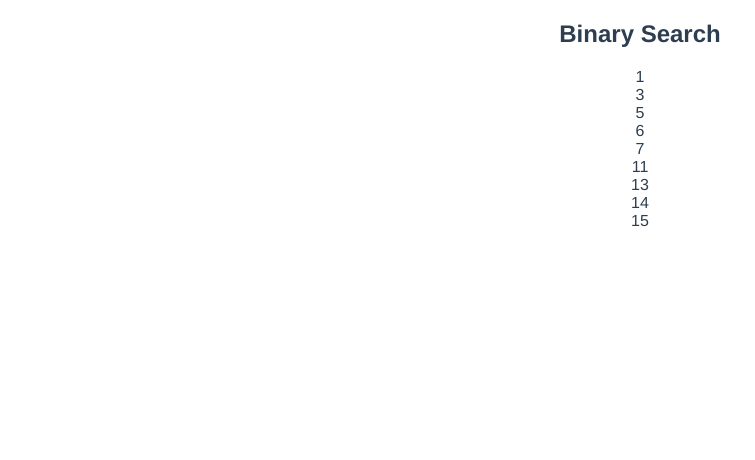
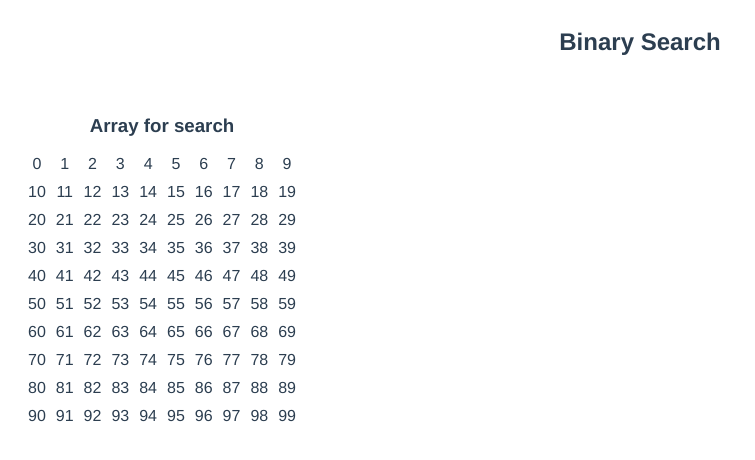
Before and after one commit to vitalic-web/algorithms, a Vue app: page /binary in a window 1280 px wide. Shown: the top 460 px of the page, without its empty margins (0-755 px from the left). Built offline with nearby package versions, Linux system fonts and the light colour scheme.

Commit message:
Add styles for displayed array

```diff
--- a/src/views/BinarySearch.vue
+++ b/src/views/BinarySearch.vue
@@ -1,14 +1,19 @@
 <template>
-  <div>
+  <div class="binary">
     <h2>Binary Search</h2>
-    <div>
-      <div v-for="(item, index) in arr" :key="index + 'a'">{{ item }}</div>
+    <div class="binary__container">
+      <div class="binary__array-container">
+        <h3>Array for search</h3>
+        <div class="binary__array">
+          <div v-for="(item, index) in arr" :key="index + 'a'">{{ item }}</div>
+        </div>
+      </div>
     </div>
   </div>
 </template>
 
 <script setup lang="ts">
-const arr: number[] = [1, 3, 5, 6, 7, 11, 13, 14, 15];
+const arr: number[] = Array.from(Array(100).keys());
 
 const binarySearch = (list: number[], item: number) => {
   let low = 0;
@@ -28,3 +33,29 @@ const binarySearch = (list: number[], item: number) => {
   return 'not found';
 };
 </script>
+
+<style lang="scss">
+.binary {
+  display: flex;
+  flex-direction: column;
+}
+
+.binary__container {
+  width: 100%;
+  display: flex;
+  justify-content: space-between;
+  padding: 20px;
+}
+
+.binary__array-container {
+  display: flex;
+  flex-direction: column;
+}
+
+.binary__array {
+  width: 50%;
+  display: grid;
+  gap: 10px;
+  grid-template-columns: repeat(10, 1fr);
+}
+</style>
```
